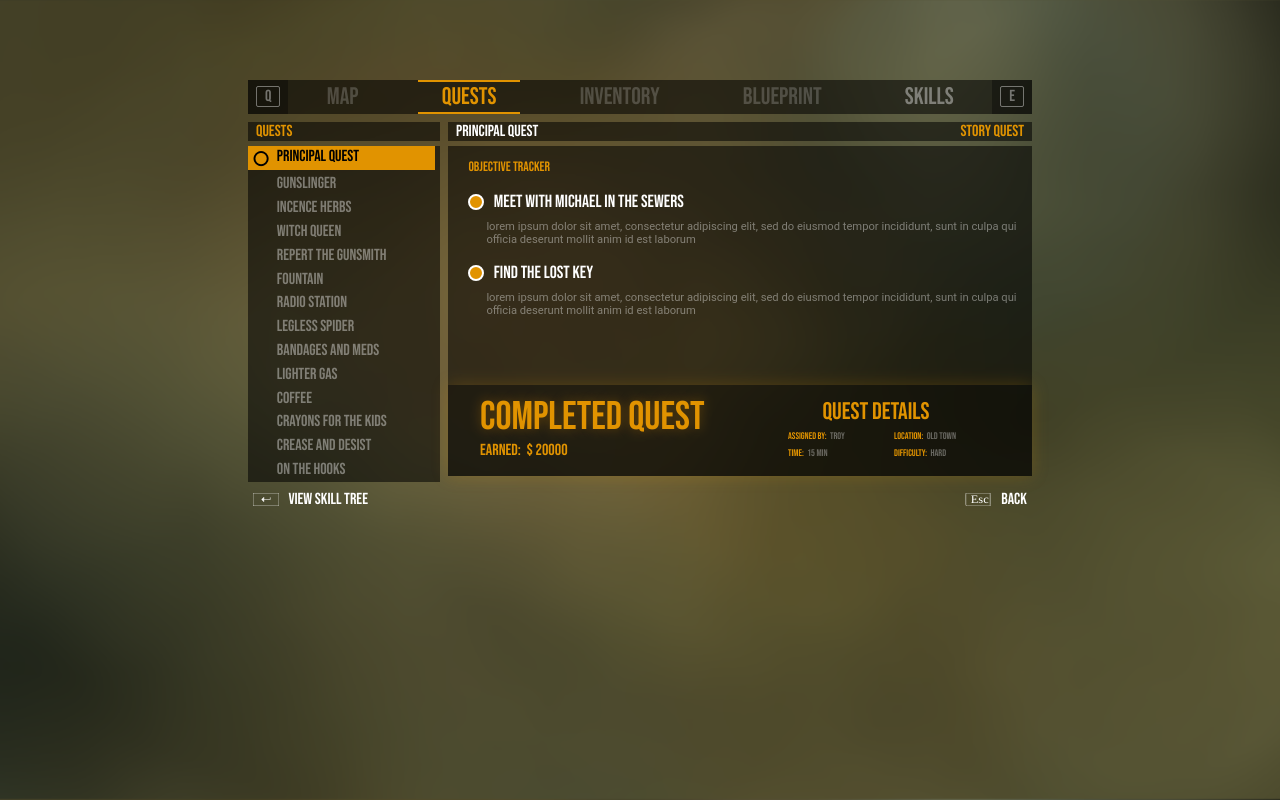
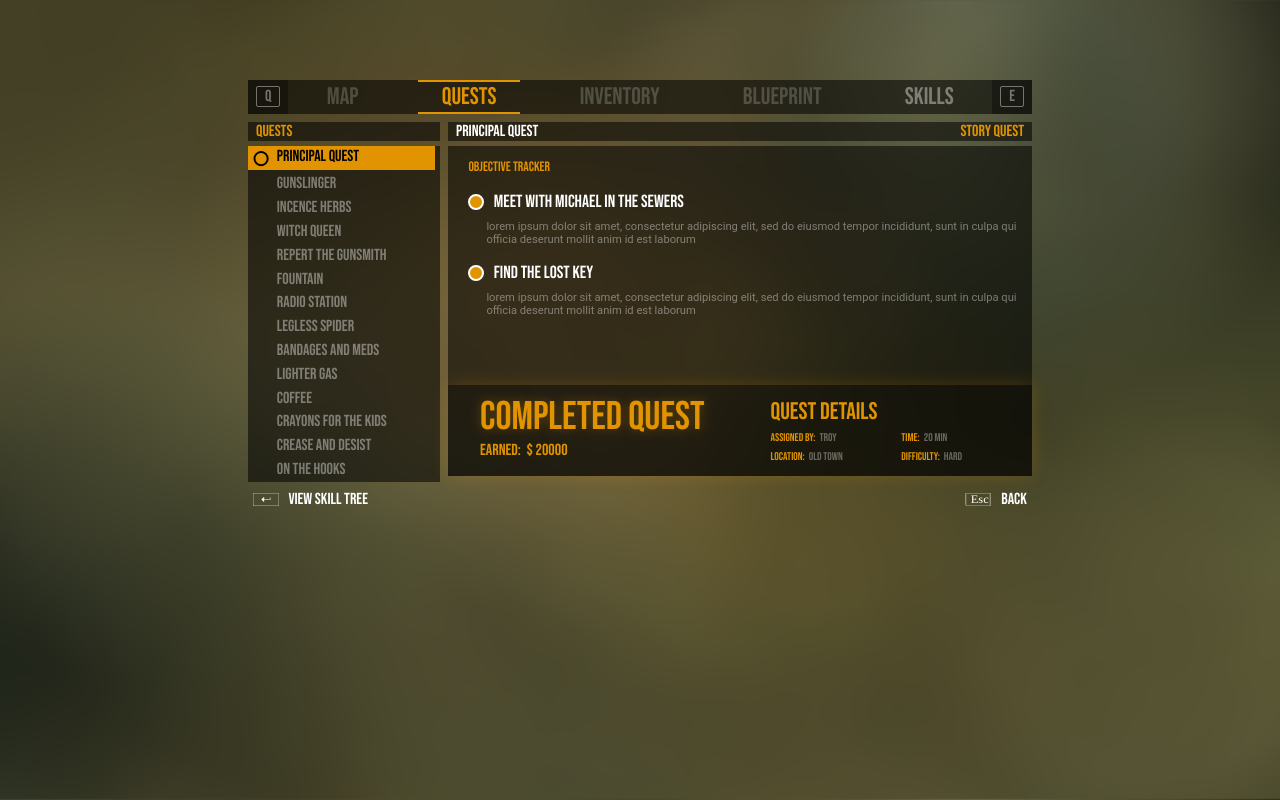
Before and after one commit to nchvrgr/videogameUI, a React (Create React App) app: page / in a window 1280 px wide. Built offline with nearby package versions, Linux system fonts and the light colour scheme.

Commit message:
Resized quest details2

```diff
--- a/src/components/QuestLog.jsx
+++ b/src/components/QuestLog.jsx
@@ -40,6 +40,7 @@ function QuestLog({selected}) {
                     <div>
                         <h2>Quest details</h2>
                     </div>
+                    <div className="statsDivSup">
                         <div className="statsDiv">
                             <p className="littleTextStat">
                                 Assigned by:
@@ -50,15 +51,16 @@ function QuestLog({selected}) {
                                 <span className={`littleSpanStat ${completed ? "darkStat" : "whiteStat"}`}> {quest?.location}</span>
                             </p>
                         </div>
-                    <div className="statsDiv">
+                        <div className="statsDiv statsDiv2">
                             <p className="littleTextStat">
                                 Time:
-                            <span className={`littleSpanStat ${completed ? "darkStat" : "whiteStat"}`}> 15 min</span>
+                                <span className={`littleSpanStat ${completed ? "darkStat" : "whiteStat"}`}> {quest?.time} min</span>
                             </p>
                             <p className="littleTextStat">
                                 Difficulty:
-                            <span className={`littleSpanStat ${completed ? "darkStat" : "whiteStat"}`}> Hard </span>
+                                <span className={`littleSpanStat ${completed ? "darkStat" : "whiteStat"}`}> {quest?.difficulty} </span>
                             </p>
+                        </div>
                     </div>
                 </div>
             </footer>
--- a/src/sass/components/_quests.scss
+++ b/src/sass/components/_quests.scss
@@ -158,7 +158,7 @@ input[type='radio']:checked:after {
 }
 
 .littleTextStat{
-    font-size: 0.6em;
+    font-size: 0.7em;
 }
 
 .whiteStat{
@@ -193,18 +193,16 @@ input[type='radio']:checked:after {
 
 .questStatsRight{
 
-    width: 100%;
+    width: 90%;
     margin-right: 0;
     h2{
         font-weight: normal;
         margin: 0;
-        text-align: center;
         padding-top: 0.5em;
-        padding-right: 1.5em;
     }
     p{
         margin: 0;
-        width: 50%;
+        width: 100%;
         padding-top: 0.5em;
         text-align: left;
         font-weight: normal;
@@ -212,9 +210,17 @@ input[type='radio']:checked:after {
 }
 
 .statsDiv{
-    padding: 0em 2em;
+    width: 100%;
+
+}
+
+.statsDiv2{
+    padding-left: 0;
+}
+
+.statsDivSup{
     display: flex;
-    justify-content: space-between;
+    justify-content: space-around;
 }
 
 .objectiveTracker{
--- a/src/sass/index.css
+++ b/src/sass/index.css
@@ -319,7 +319,7 @@ input[type='radio']:checked:after {
 }
 
 .littleTextStat {
-  font-size: 0.6em;
+  font-size: 0.7em;
 }
 
 .whiteStat {
@@ -360,34 +360,38 @@ input[type='radio']:checked:after {
 }
 
 .questStatsRight {
-  width: 100%;
+  width: 90%;
   margin-right: 0;
 }
 
 .questStatsRight h2 {
   font-weight: normal;
   margin: 0;
-  text-align: center;
   padding-top: 0.5em;
-  padding-right: 1.5em;
 }
 
 .questStatsRight p {
   margin: 0;
-  width: 50%;
+  width: 100%;
   padding-top: 0.5em;
   text-align: left;
   font-weight: normal;
 }
 
 .statsDiv {
-  padding: 0em 2em;
+  width: 100%;
+}
+
+.statsDiv2 {
+  padding-left: 0;
+}
+
+.statsDivSup {
   display: -webkit-box;
   display: -ms-flexbox;
   display: flex;
-  -webkit-box-pack: justify;
-      -ms-flex-pack: justify;
-          justify-content: space-between;
+  -ms-flex-pack: distribute;
+      justify-content: space-around;
 }
 
 .objectiveTracker {
```
Also changed, not shown: public/Icon_medal.png (added), 1 other file (tests, documents, lock files or other folders). Lines whose indentation alone changed are shown as unchanged.
